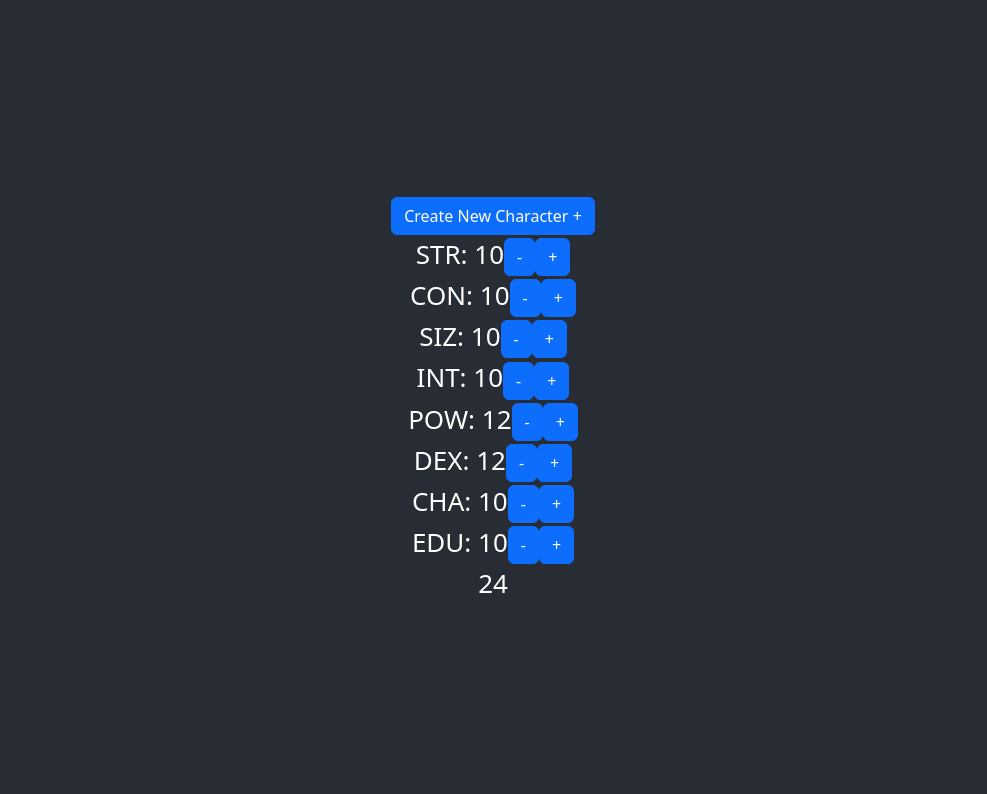
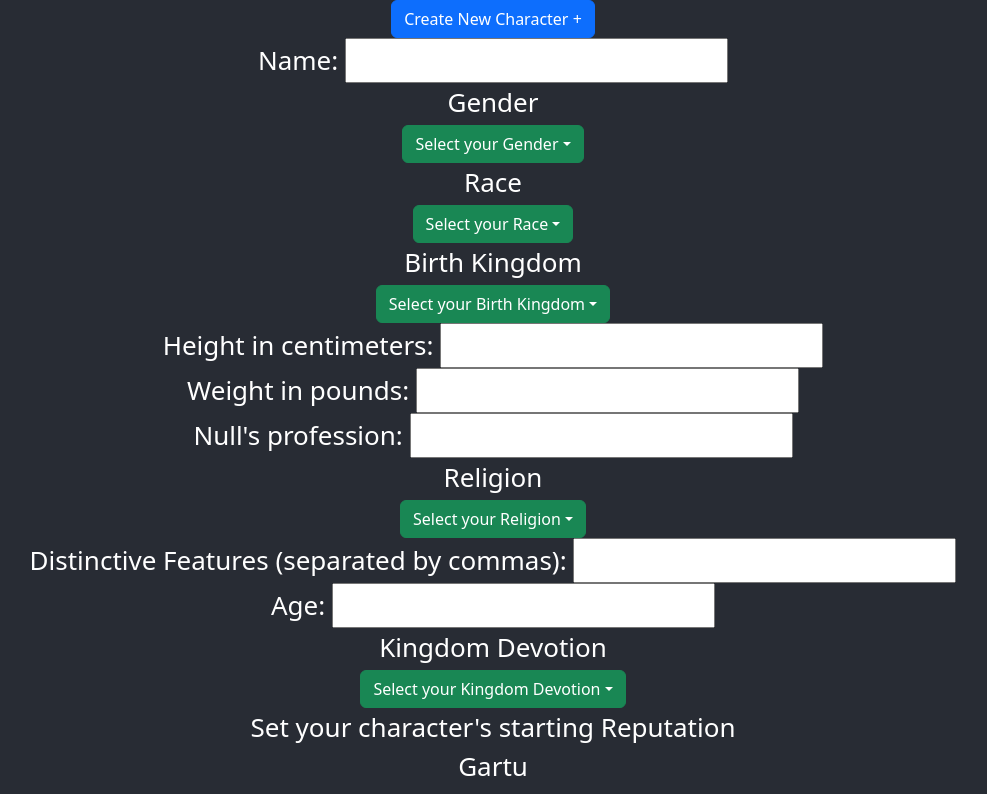
Before and after one commit to gwanunig14/crescent-sea-character-page, a React (Create React App) app: page / in a window 1280 px wide. Shown: the top 794 px of the page, without its empty margins (147-1134 px from the left). Built offline with nearby package versions, Linux system fonts and the light colour scheme.

Commit message:
Various fixes

```diff
--- a/src/CharacterCreation/CharacterCreator.tsx
+++ b/src/CharacterCreation/CharacterCreator.tsx
@@ -1,13 +1,13 @@
-import React, { useState } from 'react';
+import { useState } from 'react';
 import { Character, Skills } from '../DataTemplates/CharacterObject';
 import PersonalPage from './PersonalPage';
 import PersonalData from '../DataTemplates/PersonalData';
 import Characteristics from '../DataTemplates/Characteristics';
-import CharacteristPage from './CharacteristicPage';
+import CharacteristicPage from './CharacteristicPage';
 
 function CharacterCreator() {
     const [character, setCharacter] = useState<Character>({ personalDetails: null, characteristics: null, skills: null, weapons: {}, armor: {} })
-    const [page, setPage] = useState(1)
+    const [page, setPage] = useState(0)
 
 
     const setCharacterData = (pageData: PersonalData | Characteristics | Skills, step: keyof Character) => {
@@ -22,7 +22,8 @@ function CharacterCreator() {
         case 0:
             return PersonalPage(setCharacterData)
         case 1:
-            return CharacteristPage('elf', setCharacterData)
+            var race = character.personalDetails?.race
+            return CharacteristicPage(race, setCharacterData)
         default:
             return null
     }
--- a/src/CharacterCreation/CharacteristicPage.tsx
+++ b/src/CharacterCreation/CharacteristicPage.tsx
@@ -1,23 +1,25 @@
 import { useState } from 'react';
-import TextInput from '../Views/TextInput';
-import DropdownSelector from '../Views/DropdownSelector';
-import KingdomReputations, { Reputation } from '../DataTemplates/KingdomReputations';
-import Strings, { Capitalize } from '../Strings';
-import { Button } from 'react-bootstrap';
+import Strings from '../Strings';
 import { Character } from '../DataTemplates/CharacterObject';
 import Characteristics, { newDwarfCharacteristics, newElfCharacteristics, newHumanCharacteristics } from '../DataTemplates/Characteristics';
 import CountUp from '../Views/CountUp';
+import { Button } from 'react-bootstrap';
 
-export default function CharacteristPage(race: string, submitCharacteristicData: (cd: Characteristics, name: keyof Character) => void) {
+export default function CharacteristicPage(race: string | null | undefined, submitCharacteristicData: (cd: Characteristics, name: keyof Character) => void) {
     var characteristics = newHumanCharacteristics
 
     switch (race) {
         case Strings.DWARF:
             characteristics = newDwarfCharacteristics
+            break
         case Strings.ELF:
             characteristics = newElfCharacteristics
+            break
         default:
+            break
     }
+
+    debugger
 
     const [characteristicData, setCharacteristicData] = useState<Characteristics>(characteristics)
 
@@ -49,6 +51,7 @@ export default function CharacteristPage(race: string, submitCharacteristicData:
             <div>
                 {getCount()}
             </div>
+            {getCount() === 0 && <Button onClick={() => submitCharacteristicData(characteristicData, 'characteristics')}></Button>}
         </div>
     )
 }
--- a/src/CharacterCreation/PersonalPage.tsx
+++ b/src/CharacterCreation/PersonalPage.tsx
@@ -19,7 +19,7 @@ export default function PersonalPage(submitPersonalData: (pd: PersonalData, name
 
     const textDataField = (name: string, dataKey: keyof PersonalData) => TextInput(name, dataKey, setField)
 
-    const dropdownDataField = (name: string, dataKey: keyof PersonalData, optionList: string[]) => DropdownSelector(name, dataKey, optionList, setField)
+    const dropdownDataField = (name: string, dataKey: keyof PersonalData, optionList: string[]) => DropdownSelector(name, dataKey, optionList, setField, personalData[dataKey])
 
     const distinctiveFeatureDataField = () => TextInput('Distinctive Features (separated by commas)', 'distinctiveFeatures', (value: string) => {
         const features = value.split(',');
@@ -37,7 +37,8 @@ export default function PersonalPage(submitPersonalData: (pd: PersonalData, name
                 },
             })
             )
-        })
+        },
+            personalData.kingdomReputations[kingdom])
 
     const arrayMap = (array: any) => Object.keys(array).map(k => array[k])
 
--- a/src/Views/CountUp.tsx
+++ b/src/Views/CountUp.tsx
@@ -1,27 +1,22 @@
-import React, { useState } from 'react';
-import PersonalData from '../DataTemplates/PersonalData';
 import { Capitalize } from '../Strings';
 import Characteristics from '../DataTemplates/Characteristics';
-import { Reputation } from '../DataTemplates/KingdomReputations';
 import { Button } from 'react-bootstrap';
 
 export default function CountUp(
     fieldName: string,
     dataKey: keyof Characteristics,
-    starter: number,
-    returnText: (key: any, value: any) => void,
+    count: number,
+    returnText: (key: any, value: any) => void
 ) {
-    const [number, setNumber] = useState(starter)
 
     const pressed = (func: string) => {
-        var newNumber = func == 'plus' ? number + 1 : number - 1
+        var newNumber = func === 'plus' ? count + 1 : count - 1
         returnText(dataKey, newNumber)
-        setNumber(newNumber)
     }
 
     return (
         <div>
-            {Capitalize(fieldName) + ': ' + number}
+            {Capitalize(fieldName) + ': ' + count}
             <Button onClick={() => pressed('minus')}>-</Button>
             <Button onClick={() => pressed('plus')}>+</Button>
         </div>
--- a/src/Views/DropdownSelector.tsx
+++ b/src/Views/DropdownSelector.tsx
@@ -1,19 +1,26 @@
-import React, { useState } from 'react';
 import Dropdown from 'react-bootstrap/Dropdown';
 import PersonalData from '../DataTemplates/PersonalData';
 import { Reputation } from '../DataTemplates/KingdomReputations';
+import { Capitalize } from '../Strings';
 import 'bootstrap/dist/css/bootstrap.min.css';
 import 'bootstrap/dist/js/bootstrap.bundle.min';
-import { Capitalize } from '../Strings';
 
-export default function DropdownSelector(name: string,
+export default function DropdownSelector(
+	name: string,
 	dataKey: keyof PersonalData,
 	options: string[],
-	returnText: <K extends keyof PersonalData>(key: K, value: PersonalData[K] | Reputation) => void) {
-	const [selectedValue, setSelectedValue] = useState('Select your ' + name);
+	returnText: <K extends keyof PersonalData>(key: K, value: PersonalData[K] | Reputation) => void,
+	selection: PersonalData[keyof PersonalData] | null) {
+
+	const label = () => {
+		if (selection && typeof selection === "string") {
+			return Capitalize(selection)
+		}
+
+		return 'Select your ' + name
+	}
 
 	const handleSelect = (e: any) => {
-		setSelectedValue(Capitalize(e))
 		returnText(dataKey, e);
 	};
 
@@ -22,7 +29,7 @@ export default function DropdownSelector(name: string,
 			{name}
 			<Dropdown onSelect={handleSelect}>
 				<Dropdown.Toggle variant="success" id="dropdown-basic">
-					{selectedValue}
+					{label()}
 				</Dropdown.Toggle>
 				<Dropdown.Menu>
 					{options.map((option) => (
--- a/src/Views/TextInput.tsx
+++ b/src/Views/TextInput.tsx
@@ -1,8 +1,6 @@
-import React from 'react';
 import PersonalData from '../DataTemplates/PersonalData';
 import { Capitalize } from '../Strings';
 import Characteristics from '../DataTemplates/Characteristics';
-import { Reputation } from '../DataTemplates/KingdomReputations';
 
 export default function TextInput(
     fieldName: string,
```
